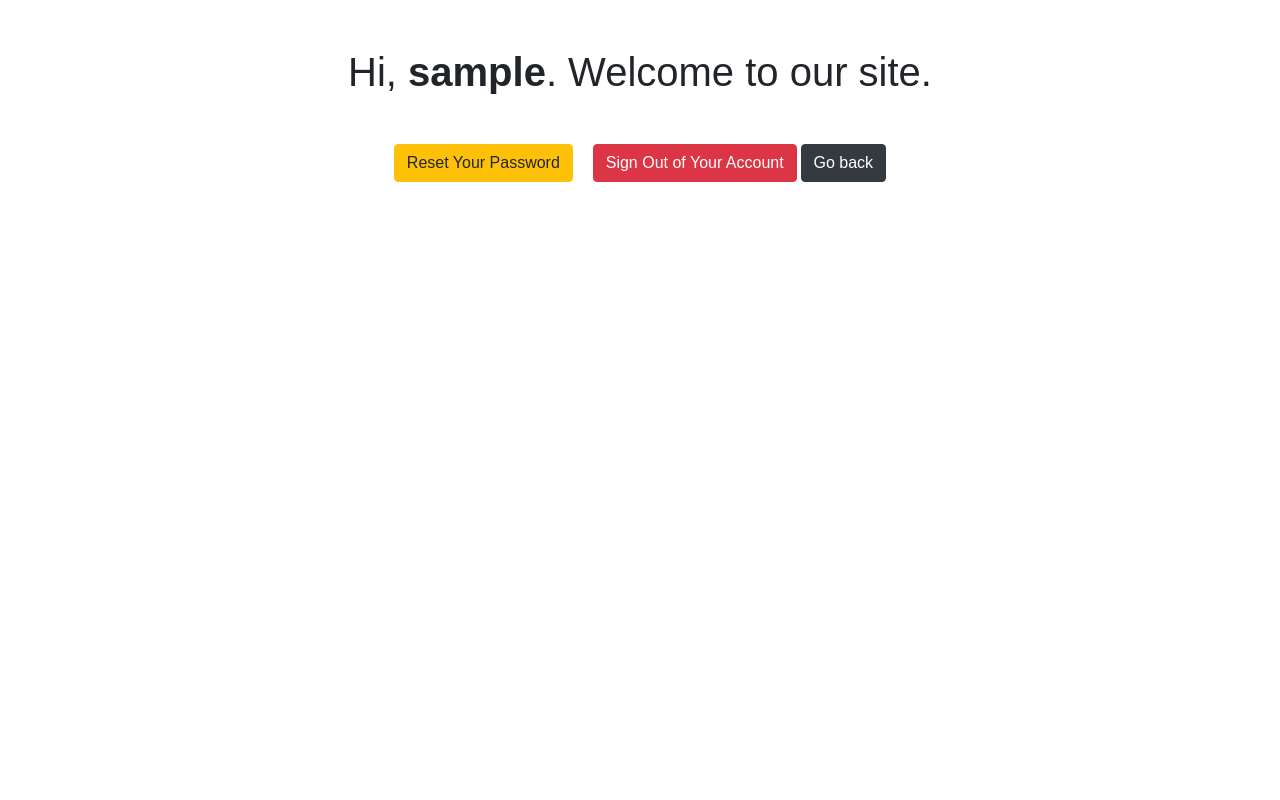
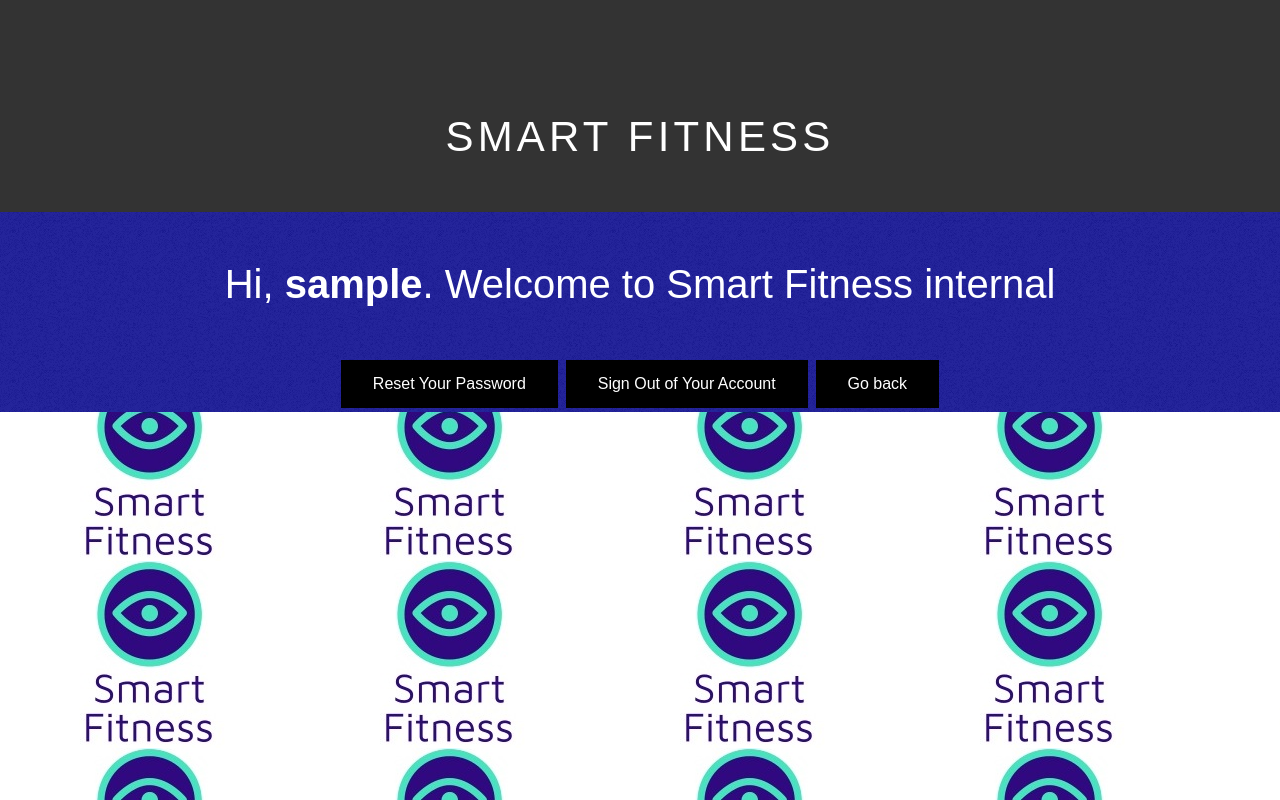
Before and after one commit to Morten03Nordbye/webpage-login, a PHP site: page /welcome.php in a window 1280 px wide. Run offline with PHP 8.4, Linux system fonts and the light colour scheme; the visitor is signed in with stand-in values (Sample User, id 1).

Commit message:
endring på css på welcome.php

```diff
--- a/config.php
+++ b/config.php
@@ -9,14 +9,11 @@ define('DB_NAME', 'nettside');
 /* Attempt to connect to MySQL database */
 $mysqli = new mysqli(DB_SERVER, DB_USERNAME, DB_PASSWORD, DB_NAME);
 
-$debug = true;
+$debug = false;
 
 // Check connection
 if($mysqli === false){
     die("ERROR: Could not connect. " . $mysqli->connect_error);
 }
 
-/*else{
-    echo "It works!<br>" . var_dump($mysqli);
-}*/
 ?>
--- a/login.php
+++ b/login.php
@@ -31,7 +31,6 @@ if($_SERVER["REQUEST_METHOD"] == "POST"){
     } else{
         $password = trim($_POST["password"]);
     }
-    print(var_dump($_POST));
     // Validate credentials
     if(empty($username_err) && empty($password_err)){
         // Prepare a select statement
--- /dev/null
+++ b/welcome.css
@@ -0,0 +1,138 @@
+html, body {
+	height: 100%;
+}
+
+body {
+	margin: 0px;
+	padding: 0px;
+    background-image: url(images/pic05.jpg);
+    background-size: auto;
+	font-family: 'Chivo', sans-serif;
+	font-size: 12pt;
+	font-weight: 300;
+	color: #363636;
+}
+/*********************************************************************************/
+/* Logo                                                                          */
+/*********************************************************************************/
+
+#logo
+{
+    width: 500px;
+    height: 100px;
+    margin: 0 auto;
+    padding: 2em 0em;
+    text-transform: uppercase;
+}
+
+#logo h1
+{
+    letter-spacing: 0.10em;
+    font-size: 3em;
+}
+
+#logo p
+{
+    letter-spacing: 0.10em;
+    color: #FFF;
+}
+
+#logo a
+{
+    text-decoration: none;
+    color: #FFF;
+}
+/** WRAPPER */
+
+#wrapper {
+	background: darkblue url(images/bg01.png) repeat;
+}
+
+#footer-wrapper
+{
+	background: #0F0F0F;
+}
+
+.container {
+	width: 1200px;
+	margin: 0px auto;
+}
+
+.clearfix {
+	clear: both;
+}
+
+
+/*********************************************************************************/
+/* Wrappers                                                                      */
+/*********************************************************************************/
+
+#header-wrapper
+{
+	overflow: hidden;
+	background-size: 100%;
+	padding: 6em 0em 2em 0em;
+	background: #333333;
+}
+
+
+/*********************************************************************************/
+/* Header                                                                        */
+/*********************************************************************************/
+
+	#header
+	{
+		position: relative;
+		overflow: hidden;
+		text-align: center;
+	}
+
+
+/*********************************************************************************/
+/* Tekst                                                                        */
+/*********************************************************************************/
+#tekst1
+{
+    color: white;
+
+}
+/*********************************************************************************/
+/* Banner                                                                        */
+/*********************************************************************************/
+
+#banner
+{
+    overflow: hidden;
+    height: 330px;
+    background: url(images/pic01.jpg) no-repeat center;
+    background-size: cover;
+}
+/*********************************************************************************/
+/* button                                                                        */
+/*********************************************************************************/
+.button {
+    background-color: black;
+    border: none;
+    color: white;
+    padding: 15px 32px;
+    text-align: center;
+    text-decoration: none;
+    display: inline-block;
+    font-size: 16px;
+    margin: 4px 2px;
+    cursor: pointer;
+
+  }
+a:hover {
+    color: white ;
+  }
+a:link { text-decoration: none; }
+
+
+a:visited { text-decoration: none; }
+
+
+a:hover { text-decoration: none; }
+
+
+a:active { text-decoration: none; }
--- a/welcome.php
+++ b/welcome.php
@@ -15,16 +15,27 @@ if(!isset($_SESSION["loggedin"]) || $_SESSION["loggedin"] !== true){
     <meta charset="UTF-8">
     <title>Welcome</title>
     <link rel="stylesheet" href="https://stackpath.bootstrapcdn.com/bootstrap/4.5.2/css/bootstrap.min.css">
+    <link href="welcome.css" rel="stylesheet" type="text/css" media="all" />
     <style>
         body{ font: 14px sans-serif; text-align: center; }
     </style>
 </head>
 <body>
-    <h1 class="my-5">Hi, <b><?php echo htmlspecialchars($_SESSION["username"]); ?></b>. Welcome to our site.</h1>
+    <div id="wrapper">
+	    <div id="header-wrapper">
+		    <div id="header" class="container">
+			    <div id="logo">
+				    <h1><a href="#">Smart Fitness</a></h1>
+			    </div>
+		    </div>
+	    </div>
+    <div id="tekst1">
+        <h1 class="my-5">Hi, <b><?php echo htmlspecialchars($_SESSION["username"]); ?></b>. Welcome to Smart Fitness internal</h1>
+    </div>
     <p>
-        <a href="reset-password.php" class="btn btn-warning">Reset Your Password</a>
-        <a href="logout.php" class="btn btn-danger ml-3">Sign Out of Your Account</a>
-        <a href="index.html" class="btn btn-dark">Go back</a>
+    <a href="reset-password.php" class="button">Reset Your Password</a>
+    <a href="logout.php" class="button">Sign Out of Your Account</a>
+    <a href="index.html" class="button">Go back</a>
     </p>
 </body>
 </html>
```
